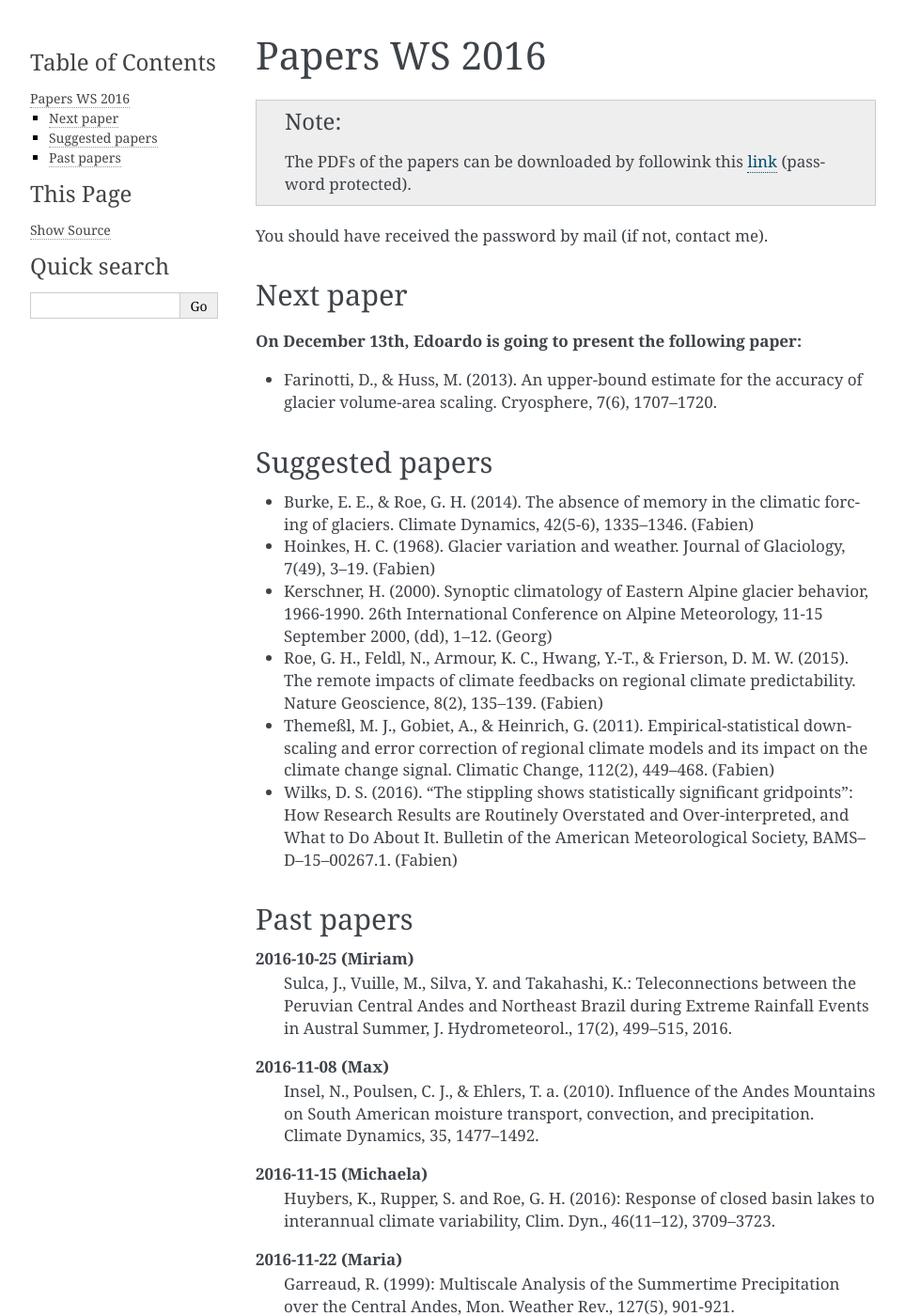
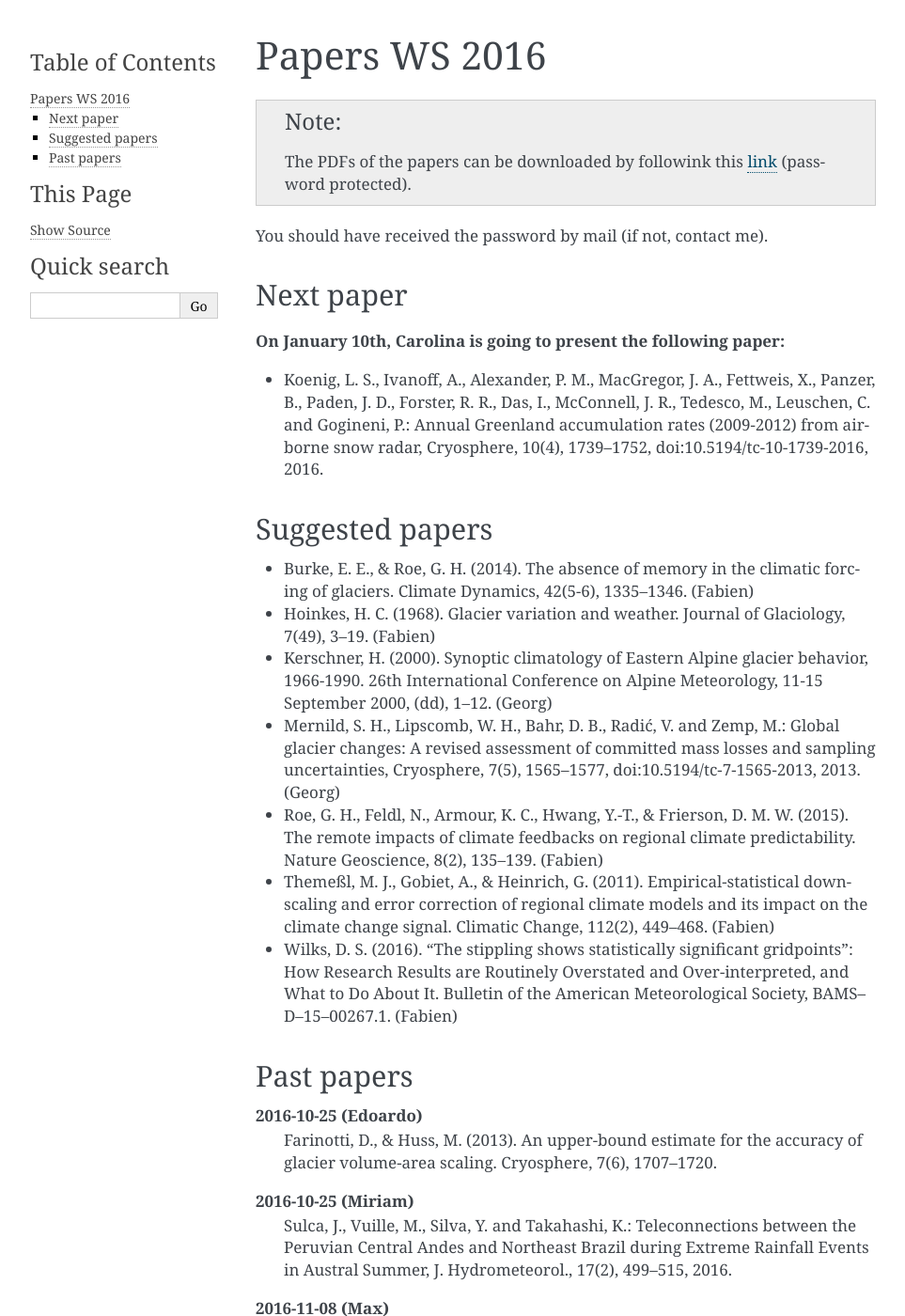
Before and after one commit to fmaussion/acinn_litsem, a Sphinx documentation site: the page built from docs/ws_2016.rst, in a window 1280 px wide and 1400 px high. Shown: the whole window at 94% size, without its empty margins (148-1111 px from the left). Built offline with Sphinx 7.4.7, drawn with Linux system fonts in a browser that asks for light colours.

Commit message:
next paper

```diff
--- a/docs/ws_2016.rst
+++ b/docs/ws_2016.rst
@@ -14,10 +14,13 @@ You should have received the password by mail (if not, contact me).
 Next paper
 ----------
 
-**On December 13th, Edoardo is going to present the following paper:**
+**On January 10th, Carolina is going to present the following paper:**
 
-- Farinotti, D., & Huss, M. (2013). An upper-bound estimate for the accuracy
-  of glacier volume-area scaling. Cryosphere, 7(6), 1707–1720.
+- Koenig, L. S., Ivanoff, A., Alexander, P. M., MacGregor, J. A., Fettweis, X.,
+  Panzer, B., Paden, J. D., Forster, R. R., Das, I., McConnell, J. R.,
+  Tedesco, M., Leuschen, C. and Gogineni, P.: Annual Greenland accumulation
+  rates (2009-2012) from airborne snow radar, Cryosphere, 10(4), 1739–1752,
+  doi:10.5194/tc-10-1739-2016, 2016.
 
 Suggested papers
 ----------------
@@ -31,6 +34,11 @@ Suggested papers
 - Kerschner, H. (2000). Synoptic climatology of Eastern Alpine glacier
   behavior, 1966-1990. 26th International Conference on Alpine Meteorology,
   11-15 September 2000, (dd), 1–12. (Georg)
+
+- Mernild, S. H., Lipscomb, W. H., Bahr, D. B., Radić, V. and Zemp, M.: Global
+  glacier changes: A revised assessment of committed mass losses and sampling
+  uncertainties, Cryosphere, 7(5), 1565–1577, doi:10.5194/tc-7-1565-2013, 2013.
+  (Georg)
 
 - Roe, G. H., Feldl, N., Armour, K. C., Hwang, Y.-T., &
   Frierson, D. M. W. (2015). The remote impacts of climate feedbacks on
@@ -47,6 +55,11 @@ Suggested papers
 
 Past papers
 -----------
+
+
+**2016-10-25 (Edoardo)**
+    Farinotti, D., & Huss, M. (2013). An upper-bound estimate for the accuracy
+    of glacier volume-area scaling. Cryosphere, 7(6), 1707–1720.
 
 **2016-10-25 (Miriam)**
     Sulca, J., Vuille, M., Silva, Y. and Takahashi, K.: Teleconnections between
```
